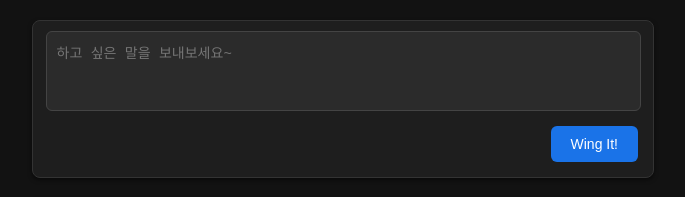
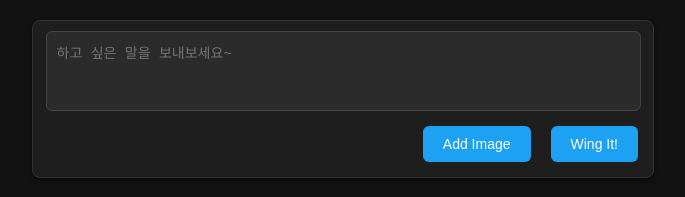
Before and after one commit to Zackdokong/Chirp, a React (Vite) app: page / in a window 1280 px wide. Shown: the top 197 px of the page, without its empty margins (297-982 px from the left). Built offline with nearby package versions, Linux system fonts and the light colour scheme; no server answers; the database is empty.

Commit message:
Supabase Storage 연결함

```diff
--- a/package.json
+++ b/package.json
@@ -1,7 +1,7 @@
 {
   "name": "chirp",
   "private": true,
-  "version": "0.0.2",
+  "version": "0.1.0",
   "type": "module",
   "scripts": {
     "dev": "vite",
--- a/src/App.css
+++ b/src/App.css
@@ -90,7 +90,7 @@ p {
 .button-wrapper {
   display: flex;
   align-items: flex-end;
-  justify-content: space-between;
+  justify-content: flex-end;
   width: 100%;
   margin-top: 5px;
   margin-bottom: 5px;
@@ -114,12 +114,12 @@ p {
 }
 
 .button:disabled {
-  background-color: #1a73e8;
+  background-color: #1da1f2;
   cursor: not-allowed;
 }
 
 .button:hover:not(:disabled) {
-  background-color: #0d95e8;
+  background-color: #1da1f2;
 }
 
 
@@ -191,3 +191,23 @@ p {
   top: 0;  /* 상단에 맞춤 */
   bottom: 0;  /* 하단에 맞춤 */
 }
+
+.imgInput {
+  display: none;
+}
+
+.imgInputButton {
+  background-color: #1da1f2;
+  color: #ffffff;
+  border: none;
+  border-radius: 6px;
+  cursor: pointer;
+  padding: 10px 20px;
+  margin-right: 20px;
+  font-size: 14px;
+}
+
+.imgInput-wrapper {
+  position: relative;
+  display: inline-block;
+}
--- a/src/components/chirp.tsx
+++ b/src/components/chirp.tsx
@@ -7,6 +7,7 @@ interface Post {
   detail: string;
   like: number;
   dislike: number;
+  img: boolean;
 }
 
 function Chirp() {
--- a/src/components/input.tsx
+++ b/src/components/input.tsx
@@ -1,37 +1,80 @@
 import { useState } from "react";
 import { supabase } from "../supabaseClient";
 
+interface Post {
+  id: number;
+  created_at: Date;
+  detail: string;
+  like: number;
+  dislike: number;
+  img: boolean;
+}
+
 function Input() {
-  const [detail, setDetail] = useState<string>('');
+  const [detail, setDetail] = useState<string>("");
   const [isSubmitting, setIsSubmitting] = useState(false);
   const [error, setError] = useState<string | null>(null);
+  const [imageCheck, setImageCheck] = useState(false);
+  const [image, setImage] = useState<File | null>(null);
 
   const handleSubmit = async () => {
-    if (!detail.trim()) return; // 빈 입력 방지
+    if (!detail.trim()) return;
     setIsSubmitting(true);
     setError(null);
 
     try {
-        const { data, error } = await supabase
-        .from('posts')
-        .insert([{ detail: detail, created_at: new Date() }]);
+      const { data, error } = await supabase
+        .from("posts")
+        .insert([{ detail: detail, created_at: new Date()}])
+        .select();
+
       if (error) {
         console.error("Error uploading post:", error);
         setError("게시물을 업로드하는 데 문제가 발생했습니다.");
-      } else {
-        console.log("Post uploaded:", data);
-        setDetail(''); // 입력 초기화
+        return;
       }
+
+      if (data?.[0]?.id && image) {
+        await supabase.from("posts").update({img: true}).eq("id", data[0].id);
+        const filePath = `img/${data[0].id}`;
+
+        const { error: fileError } = await supabase.storage
+          .from("img")
+          .upload(filePath, image);
+
+        if (fileError) {
+          console.error("Error uploading file:", fileError);
+          setError("이미지 업로드 중 문제가 발생했습니다.");
+          return;
+        }
+      }
+
+      setDetail("");
+      setImage(null);
+      setImageCheck(false);
+      window.location.reload();
+
     } catch (err) {
       console.error("Unexpected error:", err);
       setError("알 수 없는 오류가 발생했습니다.");
     } finally {
       setIsSubmitting(false);
-      window.location.reload();
     }
-
   };
 
+  const clickFileInput = (e: React.ChangeEvent<HTMLInputElement>) => {
+    if (e.target.files && e.target.files.length > 0) {
+      setImageCheck(true);
+      setImage(e.target.files[0]);
+    }
+  };
+
+  const uploadImageButton = () => {
+    const fileInput = document.querySelector(".imgInput") as HTMLInputElement;
+    if (fileInput) {
+      fileInput.click();
+    }
+  };
   return (
     <div className="input-wrapper">
       <textarea
@@ -42,8 +85,26 @@ function Input() {
         disabled={isSubmitting}
       ></textarea>
       <div className="button-wrapper">
-        <div className="error-message">{error && <p className="error-message">{error}</p>}</div>
-        <button className="button" onClick={handleSubmit} disabled={isSubmitting || !detail.trim()}>
+        <div className="error-message">
+          {error && <p className="error-message">{error}</p>}
+        </div>
+        <div className="imgInput-wrapper">
+          <button className="imgInputButton" onClick={uploadImageButton}>
+            {imageCheck ? "Image Added" : "Add Image"}
+          </button>
+          <input
+            type="file"
+            className="imgInput"
+            accept="image/*"
+            onChange={clickFileInput}
+            style={{ display: "none" }}
+          />
+        </div>
+        <button
+          className="button"
+          onClick={handleSubmit}
+          disabled={isSubmitting || !detail.trim()}
+        >
           {isSubmitting ? "Uploading..." : "Wing It!"}
         </button>
       </div>
```
